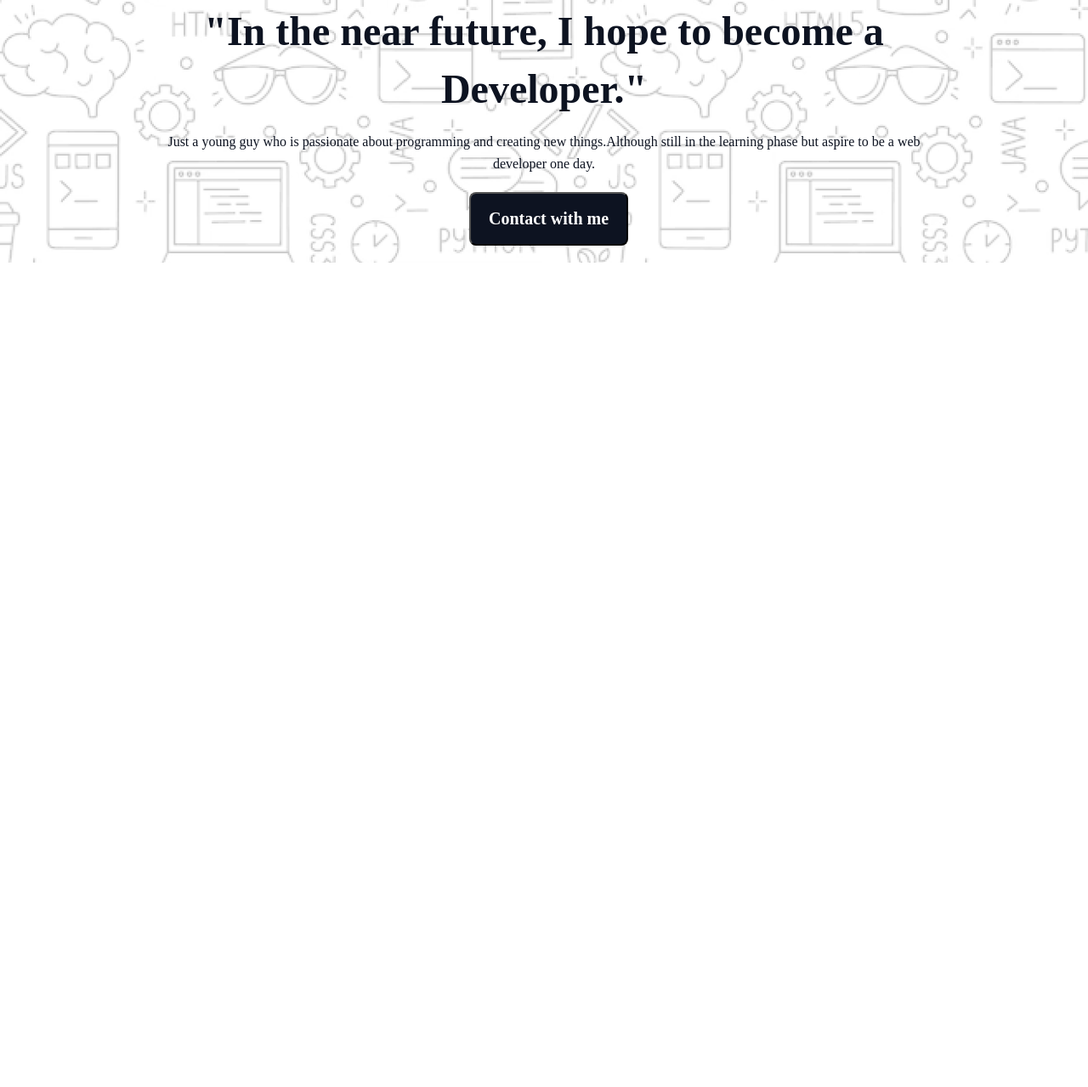
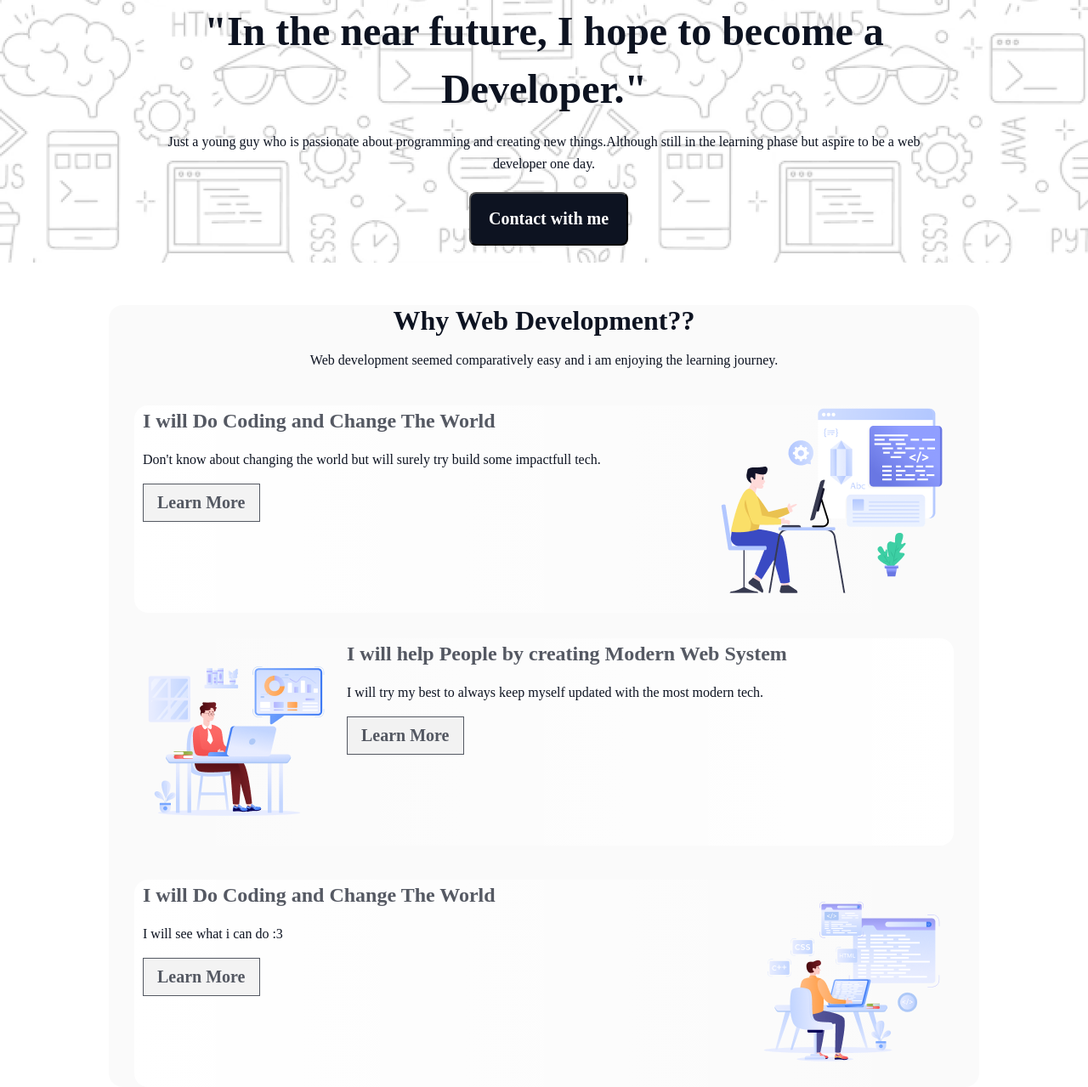
Before and after one commit to taseen17/assignment-1, a plain HTML site: page index.html in a window 1280 px wide. Shown: the part 307-1586 px from the top of the page at 85% size. Before the commit the page ends 800 px from the top, so only its background shows below. Drawn offline with Linux system fonts and the light colour scheme; a web font is replaced by a local one.

Commit message:
why wd section done

```diff
--- a/index.html
+++ b/index.html
@@ -11,15 +11,53 @@
         <section class="banner">
             <div class="banner-pic">
                 <img src="assets/Group.png" alt="">
-
             </div>
             <div class="banner-content">
                 <h2 class="banner-title">"In the near future, I hope to become a Developer."</h2>
                 <p class="banner-desc">Just a young guy who is passionate about programming and creating new things.Although still  in the learning phase but aspire to be a web developer one day.</p>
                 <button class="contact-btn">Contact with me</button>
-
             </div>
         </section>
     </header>
+    <main>
+        <section class="why-wd">
+            <h3 class="title">Why Web Development??</h3>
+            <p class="desc">Web development seemed comparatively easy and i am enjoying the learning journey.</p>
+            <div class="reasons">
+                <div class="reason1">
+                    <div class="reason-desc">
+                        <h4 class="reason-desc-head">I will Do Coding and Change The World</h4>
+                        <p class="reason-desc-details">Don't know about changing the world but will surely try build some impactfull tech.</p>
+                        <button class="reason-btn">Learn More</button>
+                    </div>
+                    <div class="reason-img">
+                        <img src="assets/Layer_1.png" alt="">
+
+                    </div>
+                </div>
+                <div class="reason2">
+                    <div class="reason-img">
+                        <img src="assets/Group 3.png" alt="">
+                    </div>
+                    <div class="reason-desc">
+                        <h4 class="reason-desc-head">I will help People by creating Modern Web System</h4>
+                        <p class="reason-desc-details">I will try my best to always keep myself updated with the most modern tech.</p>
+                        <button class="reason-btn2">Learn More</button>
+                    </div>
+                </div>
+                <div class="reason3">
+                    <div class="reason-desc">
+                        <h4 class="reason-desc-head">I will Do Coding and Change The World</h4>
+                        <p class="reason-desc-details">I will see what i can do :3</p>
+                        <button class="reason-btn">Learn More</button>
+                    </div>
+                    <div class="reason-img">
+                        <img src="assets/Group 4.png" alt="">
+                    </div>
+                </div>
+            </div>
+
+        </section>
+    </main>
 </body>
 </html>
--- a/style/style.css
+++ b/style/style.css
@@ -54,3 +54,121 @@ header{
     text-align: center;
 
 }
+.why-wd{
+    width: 80%;
+    margin: auto;
+    text-align: center;
+    margin-top: 50px;
+    border-radius: 16px;
+    background: rgba(13, 19, 33, 0.02);
+}
+.title{
+    color: rgb(13, 19, 33);
+    font-family: Azeret Mono;
+    font-size: 32px;
+    font-weight: 800;
+    line-height: 37px;
+    letter-spacing: 0%;
+    text-align: center;
+
+}
+.desc{
+    margin-top: 15px;
+    color: rgb(13, 19, 33);
+    font-family: Azeret Mono;
+    font-size: 16px;
+    font-weight: 400;
+    line-height: 26px;
+    letter-spacing: 0%;
+    text-align: center;
+}
+.reasons{
+
+}
+.reason1{
+    display: flex;
+    justify-content: space-between;
+    margin-top: 40px;
+    margin-left: 30px;
+    margin-right: 30px;
+    border-radius: 16px;
+    background: linear-gradient(90.00deg, rgb(255, 255, 255),rgba(255, 255, 255, 0) 100%);
+}
+.reason2{
+    margin-left: 30px;
+    margin-right: 30px;
+    display: flex;
+    border-radius: 16px;
+    background: linear-gradient(270.00deg, rgb(255, 255, 255),rgba(255, 255, 255, 0) 100%);
+    justify-content: flex-start;
+    margin-top: 30px;
+
+}
+.reason3{
+    display: flex;
+    justify-content: space-between;
+    margin-top: 40px;
+    margin-left: 30px;
+    margin-right: 30px;
+    border-radius: 16px;
+    background: linear-gradient(90.00deg, rgb(255, 255, 255),rgba(255, 255, 255, 0) 100%);
+}
+.reason-desc{
+    margin-left: 10px;
+    /* color: rgb(13, 19, 33);
+    font-family: Azeret Mono;
+    font-size: 16px;
+    font-weight: 400;
+    line-height: 26px;
+    letter-spacing: 0%;
+    text-align: left; */
+}
+.reason-desc-head{
+    margin-bottom: 15px;
+    color: rgba(13, 19, 33, 0.7);
+    font-family: Azeret Mono;
+    font-size: 24px;
+    font-weight: 700;
+    line-height: 36px;
+    letter-spacing: 0%;
+    text-align: left;
+}
+.reason-desc-details{
+    margin-bottom: 15px;
+    color: rgb(13, 19, 33);
+    font-family: Azeret Mono;
+    font-size: 16px;
+    font-weight: 400;
+    line-height: 26px;
+    letter-spacing: 0%;
+    text-align: left;
+}
+.reason-btn{
+    margin-right: 530px;
+    padding: 10px 16px 10px 16px;
+    box-sizing: border-box;
+    border: 1px solid rgb(13, 19, 33);
+    opacity: 0.7;
+    color: rgb(13, 19, 33);
+    font-family: Azeret Mono;
+    font-size: 20px;
+    font-weight: 600;
+    line-height: 23px;
+    letter-spacing: 0%;
+    text-align: center;
+
+}
+.reason-btn2{
+    margin-right: 560px;
+    padding: 10px 16px 10px 16px;
+    box-sizing: border-box;
+    border: 1px solid rgb(13, 19, 33);
+    opacity: 0.7;
+    color: rgb(13, 19, 33);
+    font-family: Azeret Mono;
+    font-size: 20px;
+    font-weight: 600;
+    line-height: 23px;
+    letter-spacing: 0%;
+    text-align: center;
+}
```
